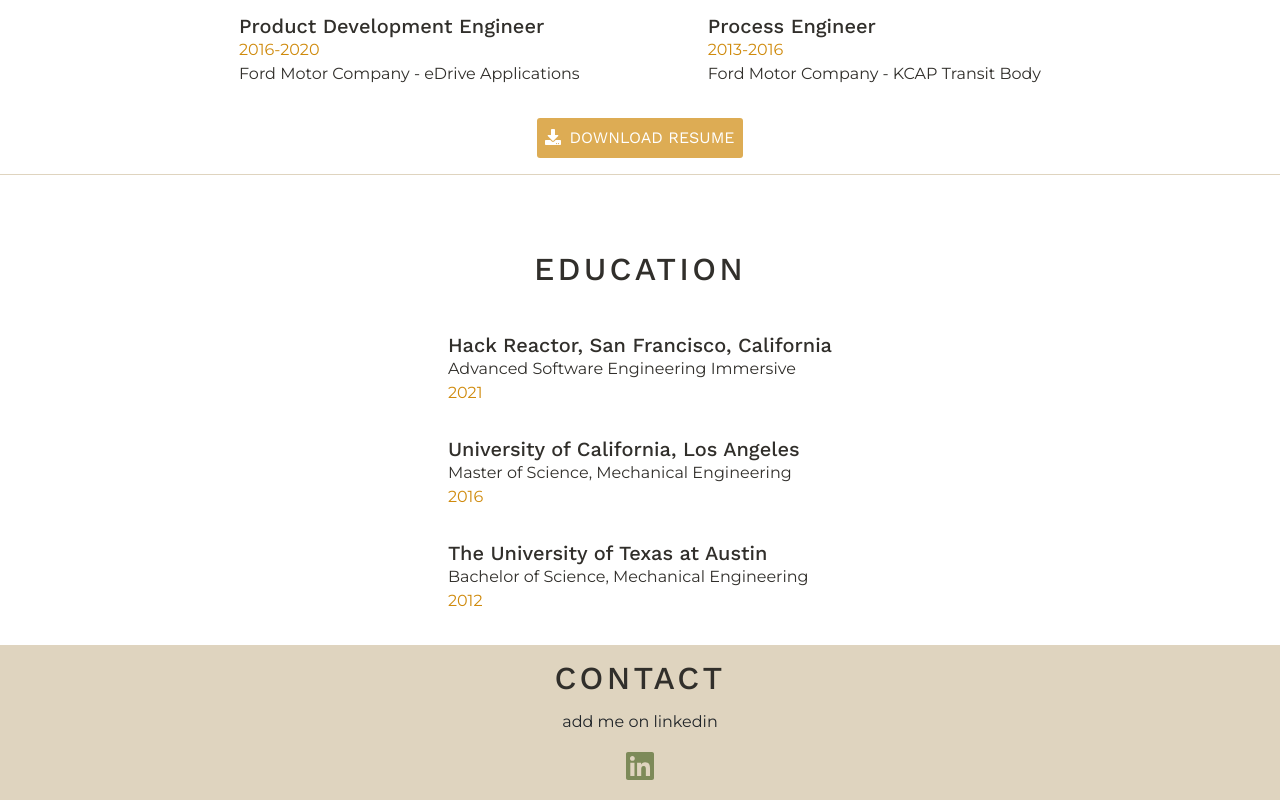
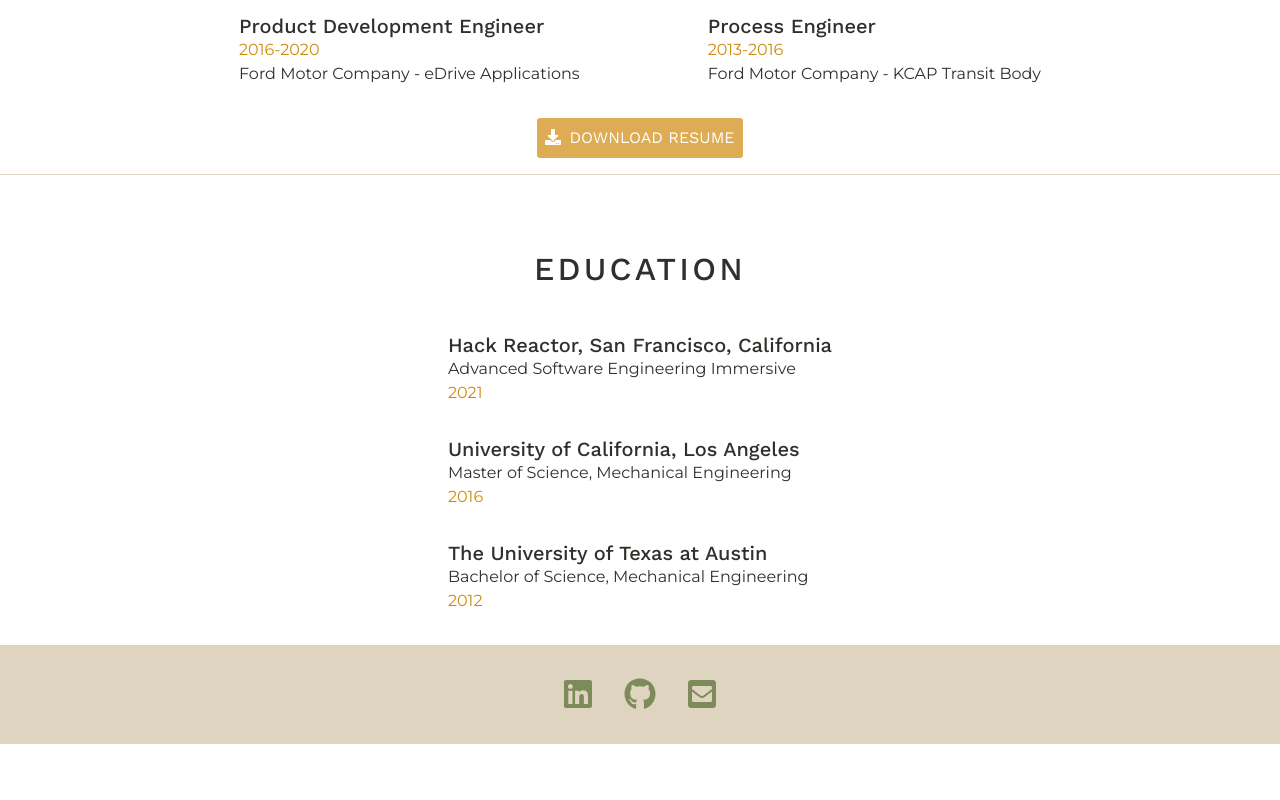
Before and after one commit to zachlchan/zachlchan.github.io, a React app: page / in a window 1280 px wide. Shown: the part 3156-3956 px from the top of the page. After the commit the page ends 3900 px from the top, so only its background shows below. Built offline with nearby package versions, Linux system fonts and the light colour scheme.

Commit message:
removed text and added github and e-mail contact links

```diff
--- a/client/src/components/Contact.jsx
+++ b/client/src/components/Contact.jsx
@@ -1,18 +1,21 @@
 import React from 'react';
 import styled from 'styled-components';
 import { FontAwesomeIcon } from '@fortawesome/react-fontawesome';
-import { faLinkedin } from '@fortawesome/free-brands-svg-icons';
-import SectionHeader from './SectionHeader.jsx';
-import SectionParagraph from './SectionParagraph.jsx';
+import { faLinkedin, faGithub } from '@fortawesome/free-brands-svg-icons';
+import { faEnvelopeSquare } from '@fortawesome/free-solid-svg-icons';
 
 const Contact = () => {
   return (
     <StyledFooter id="contact">
-      <SectionHeader className="contact-header" text="contact" />
       <div className="info-container">
-        <SectionParagraph className="instructions" text={contactText} />
-        <a target="_blank" rel="noopener noreferrer" className="dl-link" href="https://www.linkedin.com/in/zachlchan/">
-          <FontAwesomeIcon className="linkedin-icon" icon={faLinkedin} />
+        <a target="_blank" rel="noopener noreferrer" href="https://www.linkedin.com/in/zachlchan/">
+          <FontAwesomeIcon className="contact-icon" icon={faLinkedin} />
+        </a>
+        <a target="_blank" rel="noopener noreferrer" href="https://github.com/zachlchan">
+          <FontAwesomeIcon className="contact-icon" icon={faGithub} />
+        </a>
+        <a target="_blank" rel="noopener noreferrer" href="mailto:zacharyleechan@gmail.com">
+          <FontAwesomeIcon className="contact-icon" icon={faEnvelopeSquare} />
         </a>
       </div>
     </StyledFooter>
@@ -30,12 +33,12 @@ const StyledFooter = styled.footer`
   & .info-container {
     text-align: center;
   }
-  & .linkedin-icon {
+  & .contact-icon {
     //color: #cf8a0c;
     color: #556b2f;
     opacity: 0.7;
     font-size: 2rem;
-    margin-bottom: 1rem;
+    margin: 2rem 1rem;
     transition: transform 0.2s;
     &:hover {
       //transform: scale(1.5);
```
